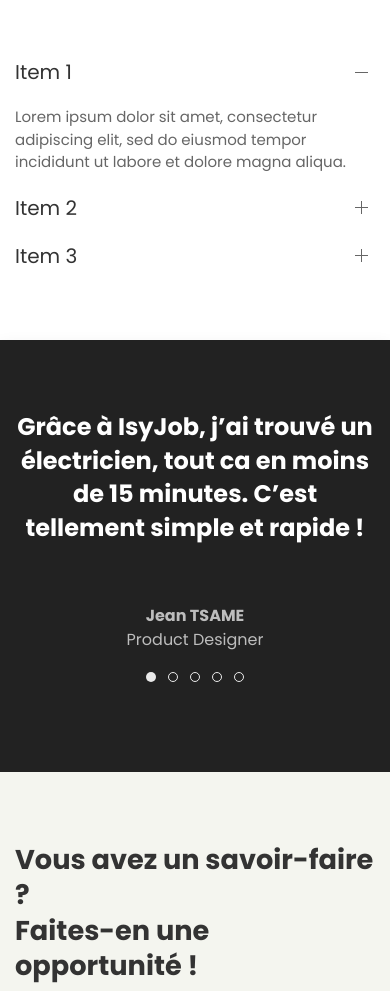
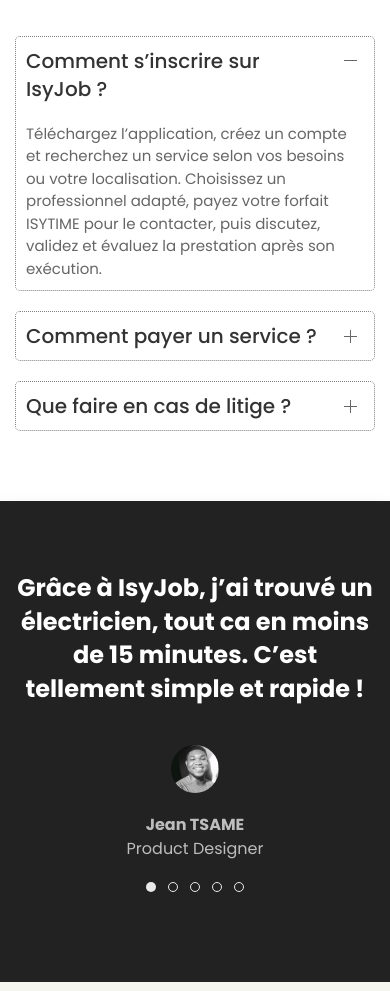
Before and after one commit to ngatcharius/isyjob_html, a plain HTML site: page index.html in a window 390 px wide. Shown: the part 2700-3691 px from the top of the page. Drawn offline with Linux system fonts and the light colour scheme.

Commit message:
Style accordion and adjust layout
Update FAQ titles and content, add responsive line-break helpers
(uk-visible@m), and add new user.png asset

```diff
--- a/css/styles.css
+++ b/css/styles.css
@@ -13,3 +13,14 @@ h1, h2, h3, h4, h5, h6 {
 p {
     font-size: 15px;
 }
+
+.accordion > li {
+    border: 1px dotted gray;
+    border-radius: 5px;
+    padding: 10px;
+}
+
+.uk-accordion-title {
+    font-family: "Poppins", sans-serif;
+    font-weight: 500;
+}
--- a/index.html
+++ b/index.html
@@ -47,8 +47,8 @@
                                 </ul>
                             </div>
                         </nav>
-                        <h1>Trouvez un <br> professionnel fiable, où que <br> vous soyez.</h1>
-                        <p>Avec Isyjob, accédez en quelques clics à des artisans et prestataires <br> qualifiés près de chez vous — plomberie, électricité, ménage, <br> climatisation et bien plus encore.</p>
+                        <h1>Trouvez un <br> professionnel fiable, où que <br class="uk-visible@m"> vous soyez.</h1>
+                        <p>Avec Isyjob, accédez en quelques clics à des artisans et prestataires <br class="uk-visible@m"> qualifiés près de chez vous — plomberie, électricité, ménage, <br class="uk-visible@m"> climatisation et bien plus encore.</p>
 
                         <section class="uk-section uk-section-small">
                             <div class="uk-child-width-1-4@m uk-child-width-1-2 uk-grid-small" uk-grid>
@@ -179,21 +179,21 @@
 
                     </div>
                     <div class="uk-width-2-3@m">
-                        <ul uk-accordion="collapsible: false">
+                        <ul class="accordion" uk-accordion="collapsible: false">
                             <li>
-                                <a class="uk-accordion-title" href>Item 1</a>
+                                <a class="uk-accordion-title" href>Comment s’inscrire sur IsyJob ?</a>
                                 <div class="uk-accordion-content">
-                                    <p>Lorem ipsum dolor sit amet, consectetur adipiscing elit, sed do eiusmod tempor incididunt ut labore et dolore magna aliqua.</p>
+                                    <p>Téléchargez l’application, créez un compte et recherchez un service selon vos besoins ou votre localisation. Choisissez un professionnel adapté, payez votre forfait ISYTIME pour le contacter, puis discutez, validez et évaluez la prestation après son exécution.</p>
                                 </div>
                             </li>
                             <li>
-                                <a class="uk-accordion-title" href>Item 2</a>
+                                <a class="uk-accordion-title" href>Comment payer un service ?</a>
                                 <div class="uk-accordion-content">
                                     <p>Ut enim ad minim veniam, quis nostrud exercitation ullamco laboris nisi ut aliquip ex ea commodo consequat. Duis aute irure dolor reprehenderit.</p>
                                 </div>
                             </li>
                             <li>
-                                <a class="uk-accordion-title" href>Item 3</a>
+                                <a class="uk-accordion-title" href>Que faire en cas de litige ?</a>
                                 <div class="uk-accordion-content">
                                     <p>Duis aute irure dolor in reprehenderit in voluptate velit esse cillum dolore eu fugiat nulla pariatur. Excepteur sint occaecat cupidatat proident.</p>
                                 </div>
@@ -263,7 +263,7 @@
             <div class="uk-container uk-container-large">
                 <div class="uk-grid-small" uk-grid>
                     <div class="uk-width-2-3@m">
-                        <h2>Vous avez un savoir-faire ? <br>Faites-en une <br>opportunité ! </h2>
+                        <h2>Vous avez un savoir-faire ? <br class="uk-visible@m">Faites-en une <br class="uk-visible@m">opportunité ! </h2>
                         <p>Rejoignez la communauté IsyJob et offrez vos services à des milliers d’utilisateurs. <br>Créez votre profil, ajoutez vos prestations (jusqu’à 5), et recevez des commandes sans effort.</p>
                         <a href="#" class="uk-button uk-button-secondary uk-border-rounded uk-button-large">Devenir ISYWORKER</a>
                     </div>
@@ -279,7 +279,7 @@
                 <div class="uk-grid-small" uk-grid>
                     <div class="uk-width-2-3@m uk-light">
                         <p>Télécharger Isyjob</p>
-                        <h2>Rejoignez la communauté <br> IsyJob dès aujourd’hui</h2>
+                        <h2>Rejoignez la communauté <br class="uk-visible@m"> IsyJob dès aujourd’hui</h2>
 
                         <div class="uk-child-width-1-4@s uk-child-width-1-2 uk-grid-small" uk-grid>
                             <div><a href="#"><img src="images/app-store-button.png" ></a></div>
```
Also changed, not shown: images/user.png (added).
